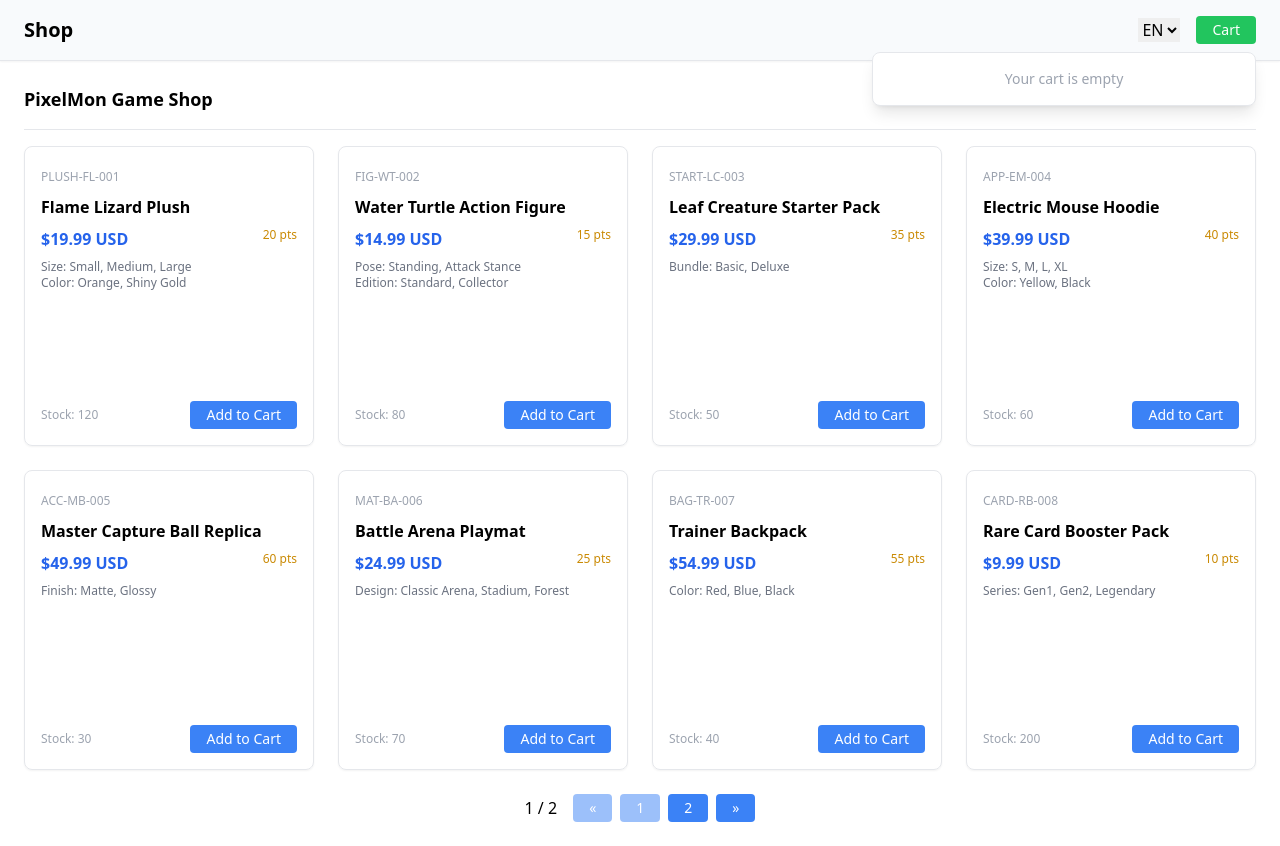
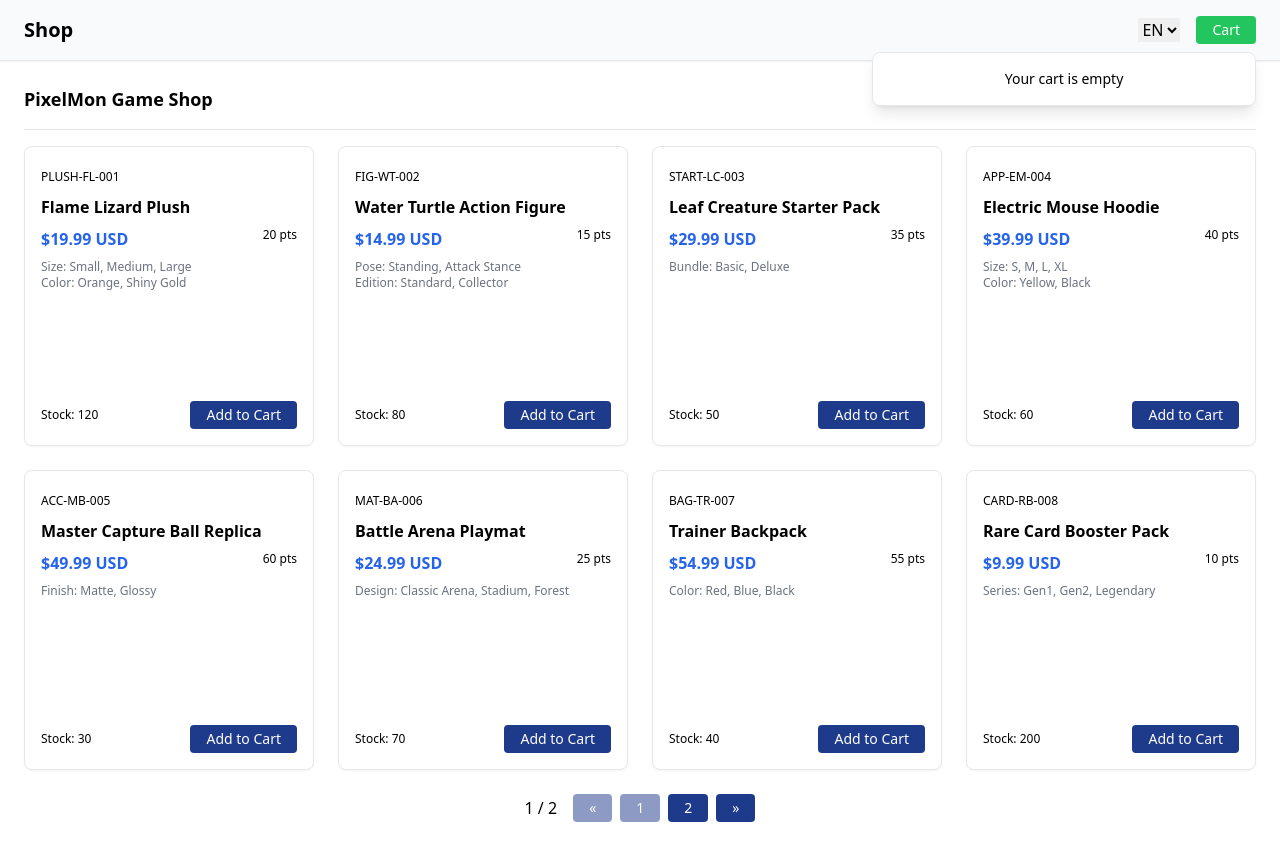
Before and after one commit to html5-ninja/test, a React (Vite) app: page / in a window 1280 px wide. Both pictures are taken after a click on the button "Cart". Built offline with nearby package versions, Linux system fonts and the light colour scheme.

Commit message:
fix accecibility contrast

```diff
--- a/src/component/Cart/index.tsx
+++ b/src/component/Cart/index.tsx
@@ -18,7 +18,7 @@ const Cart = () => {
       </button>
       <div tabIndex={-1} className="popover">
         {cart?.length === 0 ? (
-          <p className="text-sm text-gray-400 text-center">{t("cart.empty")}</p>
+          <p className="text-sm  text-center">{t("cart.empty")}</p>
         ) : (
           <>
             <div className="max-h-96 overflow-auto">
--- a/src/component/CartItem/index.tsx
+++ b/src/component/CartItem/index.tsx
@@ -21,7 +21,7 @@ const CartItem = ({
       <div className="flex justify-between items-start">
         <div className="flex flex-col">
           <span className="font-semibold">{product.title}</span>
-          <span className="text-xs text-gray-400">{product.sku}</span>
+          <span className="text-xs ">{product.sku}</span>
         </div>
         <button
           onMouseDown={(e) => e.preventDefault()}
--- a/src/component/ProductCard/index.tsx
+++ b/src/component/ProductCard/index.tsx
@@ -48,16 +48,16 @@ const ProductCard = ({
     <article className="card" aria-label={`Product card for ${product.title}`}>
       <div>
         <span
-          className="text-xs text-gray-400"
+          className="text-xs "
           aria-label={`${t("productCard.sku", "SKU")}: ${product.sku}`}
         >
           {product.sku}
         </span>
       </div>
       <div className="flex justify-between">
-        <h3 className="font-semibold" role="heading">
+        <h2 className="font-semibold" role="heading">
           {product.title}
-        </h3>
+        </h2>
       </div>
       <div className="flex justify-between">
         <span
@@ -66,7 +66,7 @@ const ProductCard = ({
         >
           ${product.price} {currency}
         </span>
-        <span className="text-xs text-yellow-600">
+        <span className="text-xs">
           {product.points} {t("productCard.points", "pts")}
         </span>
       </div>
@@ -78,7 +78,7 @@ const ProductCard = ({
         ))}
       </div>
       <div className="flex justify-between items-center mt-1">
-        <span className="text-xs text-gray-400" aria-live="polite">
+        <span className="text-xs " aria-live="polite">
           {t("productCard.stock", "Stock")}: {stock}
         </span>
         <button
--- a/src/index.css
+++ b/src/index.css
@@ -3,7 +3,7 @@
 @tailwind utilities;
 
 .btn {
-  @apply bg-blue-500 text-white text-sm px-4 py-1 rounded hover:bg-blue-600 disabled:opacity-50 disabled:cursor-not-allowed;
+  @apply bg-blue-900 text-white text-sm px-4 py-1 rounded hover:bg-blue-600 disabled:opacity-50 disabled:cursor-not-allowed;
 }
 
 .btn.btn-danger {
```
